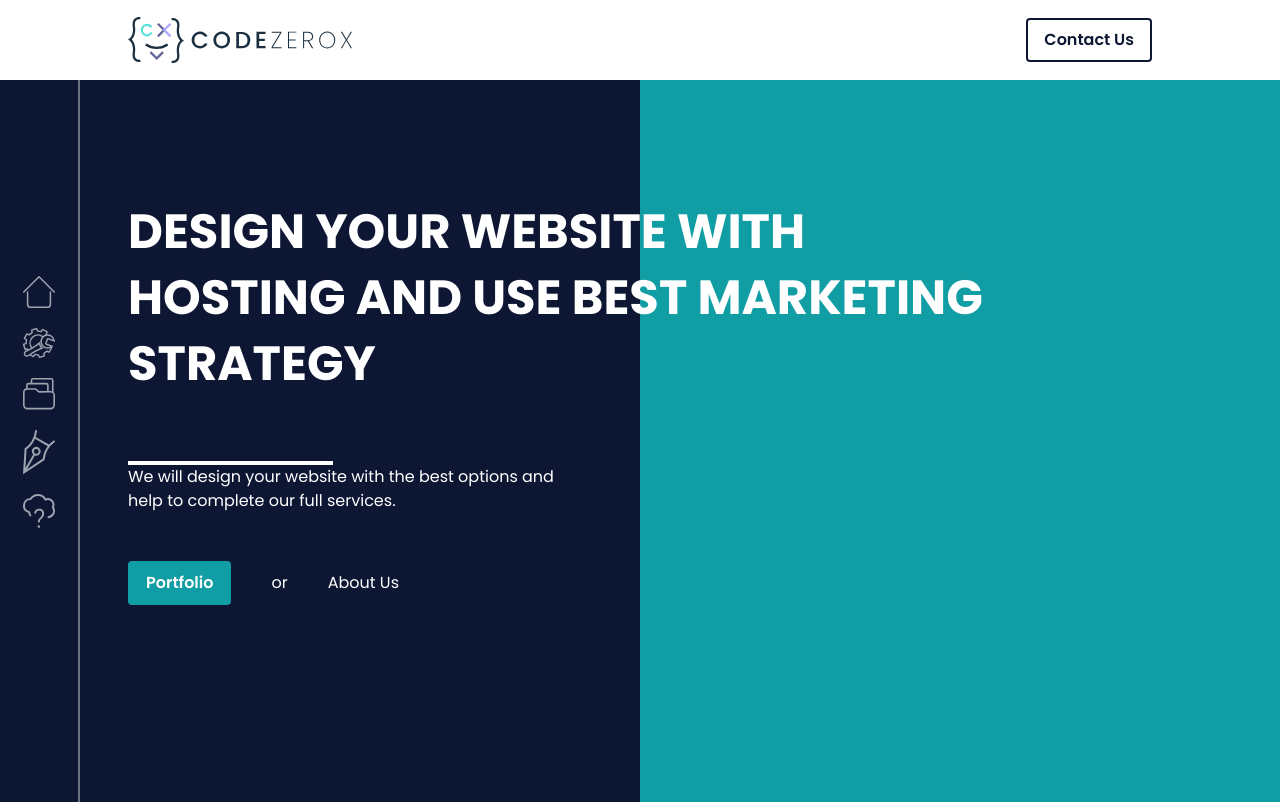
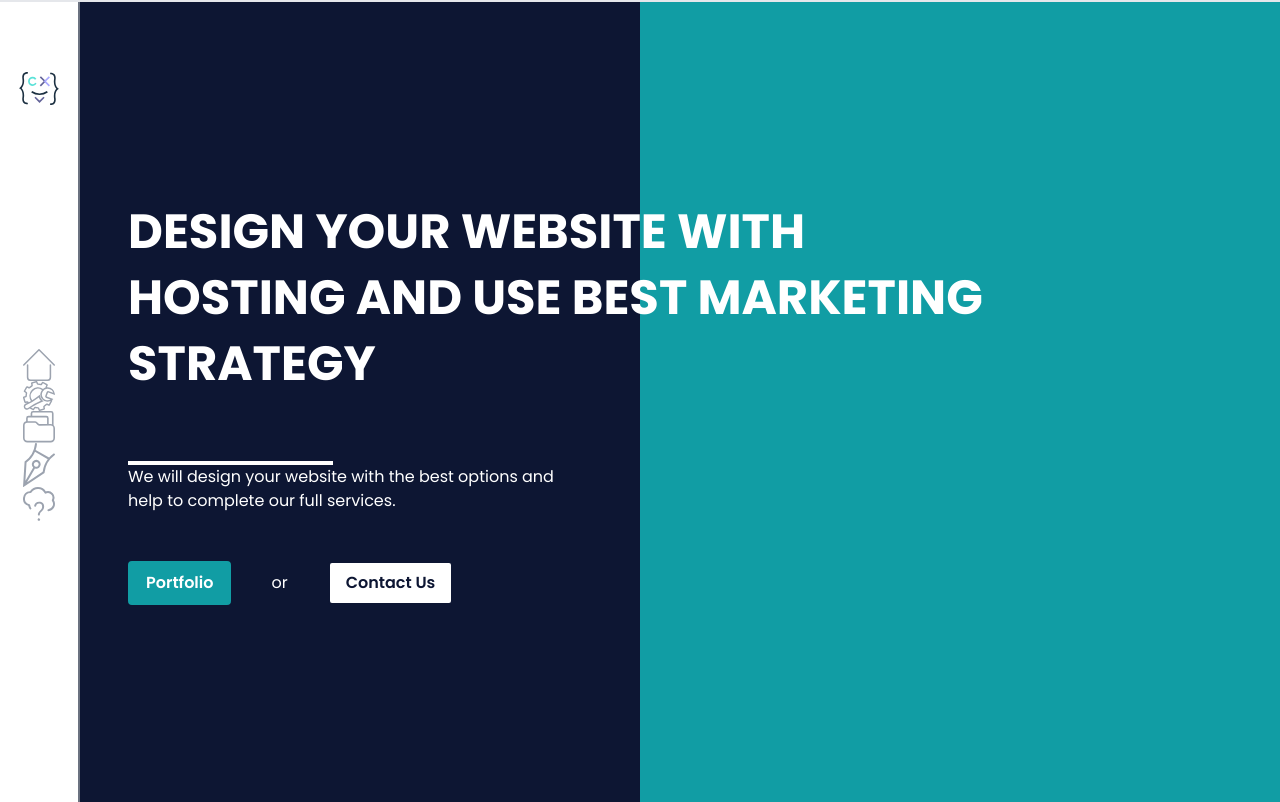
Before and after one commit to abusaidshabib/colabsite, a React (Create React App) app: page / in a window 1280 px wide. Built offline with nearby package versions, Linux system fonts and the light colour scheme.

Commit message:
Left navbar

```diff
--- a/src/Pages/Home/Hero/Hero.css
+++ b/src/Pages/Home/Hero/Hero.css
@@ -1,3 +1,4 @@
+
 .hero-section{
     background-image: linear-gradient(to right, #0D1633 50%, #119DA4 50%);
 }
--- a/src/Pages/Home/Hero/Hero.js
+++ b/src/Pages/Home/Hero/Hero.js
@@ -26,7 +26,9 @@ const Hero = () => {
                             </Link>
                             <p className='mr-10'>or</p>
                             <Link>
-                                About Us
+                                <button className="bg-white 2xl:py-3 2xl:px-6 2xl:text-xl contactbtn font-semibold hover:bg-blue-500 py-2 px-4 btnBorder rounded">
+                                    Contact Us
+                                </button>
                             </Link>
                         </div>
                     </div>
--- a/src/Pages/Shared/Header/Header.css
+++ b/src/Pages/Shared/Header/Header.css
@@ -1,8 +1,9 @@
 .dark-blueBg{
-    background-color: #0D1633;
+    /* background-color: #0D1633; */
 }
 .contactbtn:hover{
-    background-color: #0D1633;
+    background-color: #119DA4;
+    color: #ffffff;
 }
 .btnBorder{
     border: 2px solid #0D1633;
--- a/src/Pages/Shared/Header/Header.js
+++ b/src/Pages/Shared/Header/Header.js
@@ -1,13 +1,18 @@
-import React from 'react';
+import React, { useState } from 'react';
+import icon from '../../../assets/codezeroxfav.svg';
 import logo from '../../../assets/Logo.svg';
 import './Header.css';
 import { Link } from 'react-router-dom';
 
 const Header = () => {
+    const [stretch, setStretch] =useState(false);
+    const handleStretch = () => {
+        setStretch(!stretch);
+    }
     return (
         <div>
             <div className='border-b-2 relative z-10'>
-                <div className='grid grid-cols-2 mx-auto 2xl:px-48 xl:px-32 lg:px-28 md:px-24 h-20 items-center fixed bg-white min-w-full'>
+                <div className='grid-cols-2 mx-auto 2xl:px-48 xl:px-32 lg:px-28 hidden md:px-24 h-20 items-center bg-white min-w-full'>
                     <div className='text-right'>
                         <img className='w-56' src={logo} alt="" />
                     </div>
@@ -18,8 +23,12 @@ const Header = () => {
                     </div>
                 </div>
             </div>
-            <div className='grid w-20 h-screen border-r-2 contactbtn border-gray-500 place-items-center fixed hover:w-60 leftnav transition-all duration-300'>
-                <div className='grid gap-5'>
+
+            <div onMouseEnter={()=>setStretch(!stretch)} onMouseLeave={()=>setStretch(!stretch)} className={`grid w-20 h-screen border-r-2 bg-white border-gray-500 fixed hover:w-60 leftnav transition-all duration-300`}>
+                <div className='grid grid-rows-2 place-items-center'>
+                    <img className={`${stretch? 'w-44':'w-10'}`} src={stretch? logo: icon} alt="" />
+                </div>
+                <div className={`'flex gap-5 h-screen' ${stretch?'justify-start' : 'place-items-center'}`}>
                     <Link className='flex items-center'>
                         <svg className='fill-gray-400 w-8' xmlns="http://www.w3.org/2000/svg" viewBox="0 0 418.5 418.991"><g id="Layer_2" data-name="Layer 2"><g id="Layer_2-2" data-name="Layer 2"><path d="M415.572,201.919l-199-199a10.649,10.649,0,0,0-14.643,0l-199,199a10,10,0,0,0,14.143,14.143L209.25,23.883,401.429,216.062a10,10,0,0,0,14.143-14.143Z" /><path d="M358.5,199.991a10,10,0,0,0-10,10v159a30.034,30.034,0,0,1-30,30H100a30.034,30.034,0,0,1-30-30v-159a10,10,0,1,0-20,0v159a50.057,50.057,0,0,0,50,50H318.5a50.056,50.056,0,0,0,50-50v-159A10,10,0,0,0,358.5,199.991Z" /></g></g></svg>
                         <span className='text-gray-400 hidden mx-2 mt-1 navItem'>HOME</span>
```
